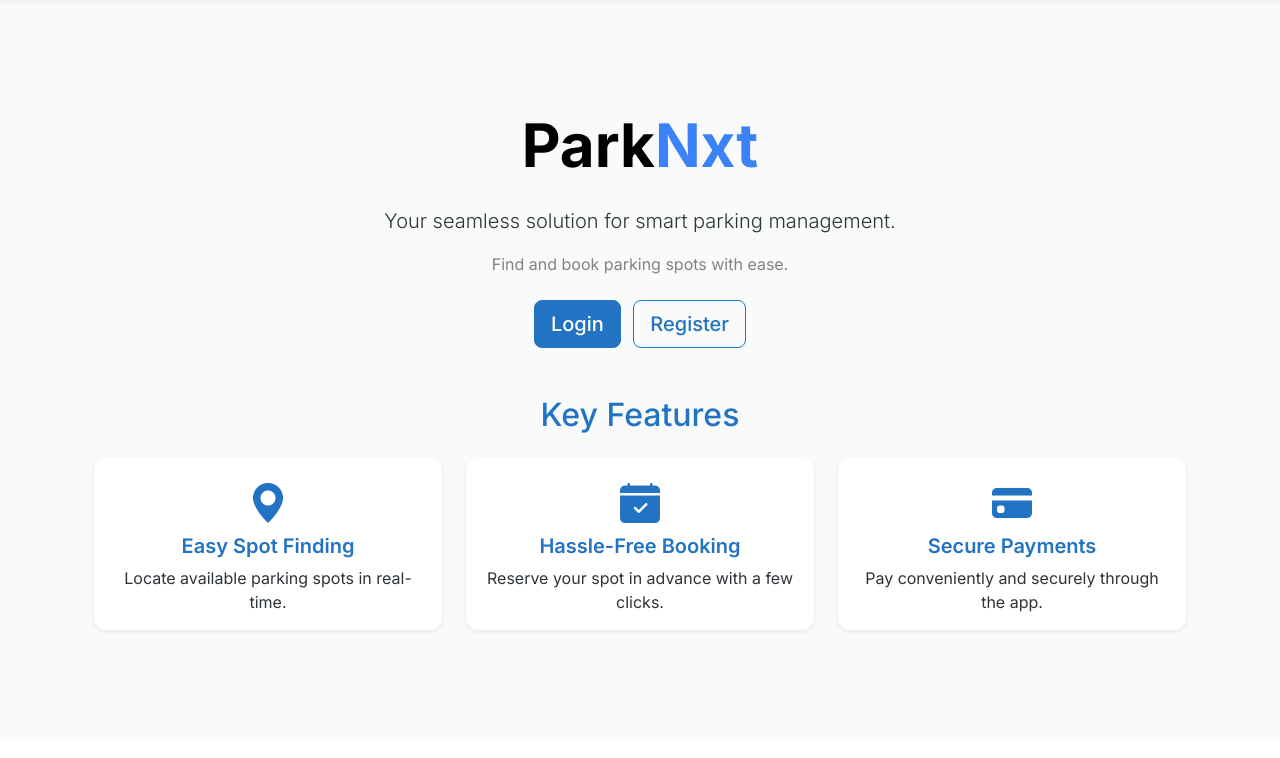
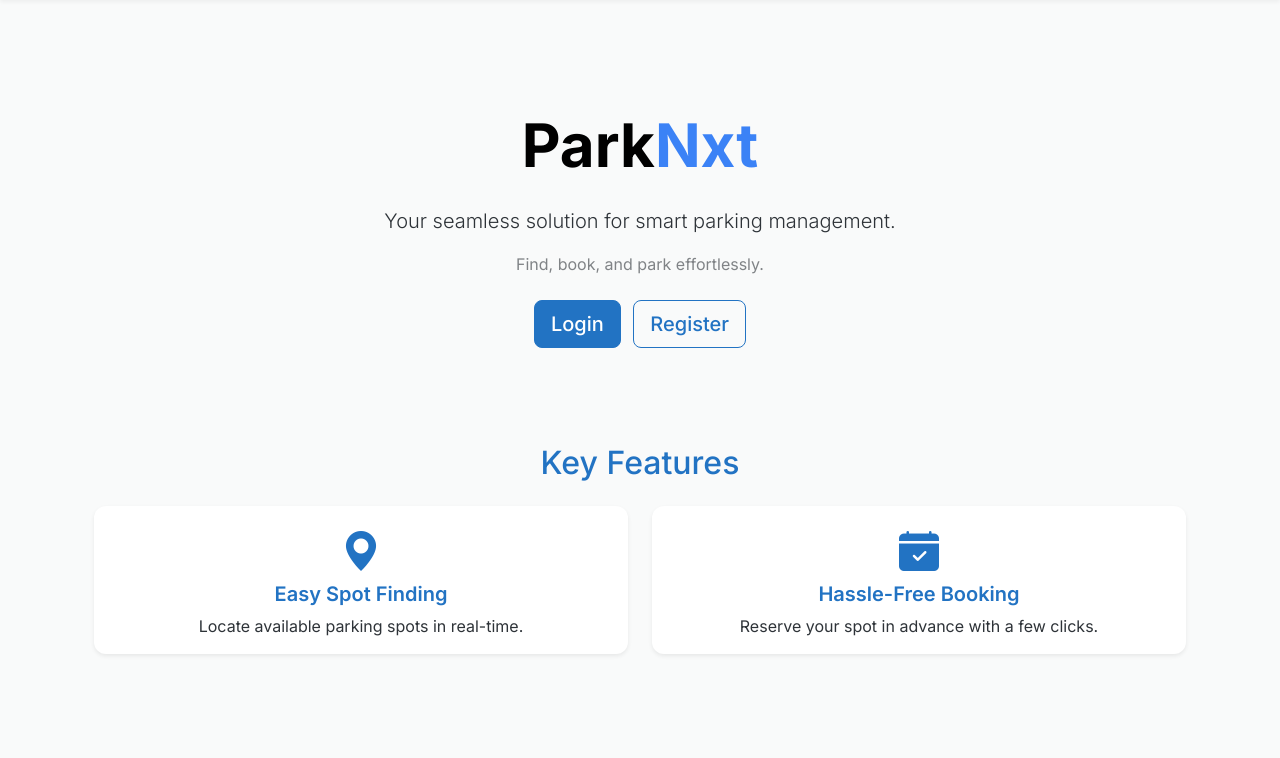
Before and after one commit to siris11/vehicle-parking-app, a Flask app: page / in a window 1280 px wide. Shown: the part 60-818 px from the top of the page. Before the commit the page ends 693 px from the top, so only its background shows below. Run offline with Flask 3, Linux system fonts and the light colour scheme; some libraries are stand-ins or nearby versions.

Commit message:
UI changes

```diff
--- a/app/admin.py
+++ b/app/admin.py
@@ -334,7 +334,7 @@ def delete_spot(spot_id):
 @login_required
 @admin_required
 def list_users():
-    users = User.query.filter_by(is_admin=False).order_by(User.username).all()
+    users = User.query.order_by(User.username).all()
     return render_template('admin/list_users.html', users=users, title='Registered Users')
 
 
--- a/app/static/css/style.css
+++ b/app/static/css/style.css
@@ -111,6 +111,16 @@ main {
     border-top-color: var(--bs-secondary);
 }
 
+.card-header {
+    background-color: #f8f9fa; /* Light grey header */
+    border-bottom: 1px solid #e9ecef;
+    font-weight: 600;
+}
+.chart-container {
+    position: relative;
+    height: 300px; /* Fixed height for charts */
+    width: 100%;
+}
 
 .card {
     border: none;
--- a/app/templates/admin/list_users.html
+++ b/app/templates/admin/list_users.html
@@ -1,5 +1,4 @@
 {% extends "base.html" %}
-
 {% block title %}{{ title }} - {{ super() }}{% endblock %}
 
 {% block content %}
@@ -30,7 +29,6 @@
                 <td>{{ user_item.reservations.count() }}</td>
                 <td>
                     <a href="{{ url_for('admin.user_details', user_id=user_item.id) }}" class="btn btn-sm btn-outline-info">View Details</a>
-                    {# Add other actions like disable user if needed #}
                 </td>
             </tr>
             {% endfor %}
@@ -39,7 +37,7 @@
 </div>
 {% else %}
 <div class="alert alert-info" role="alert">
-    No registered users found other than Admin.
+    No users found!
 </div>
 {% endif %}
 {% endblock %}
--- a/app/templates/admin/user_details.html
+++ b/app/templates/admin/user_details.html
@@ -33,6 +33,7 @@
     </div>
 </div>
 
+{% if not user.is_admin %}
 <h3 class="mt-4 mb-3">Reservation History</h3>
 {% if reservations %}
 <div class="table-responsive">
@@ -114,4 +115,5 @@
     This user has no reservations yet.
 </div>
 {% endif %}
+{% endif %}
 {% endblock %}
--- a/app/templates/index.html
+++ b/app/templates/index.html
@@ -1,14 +1,13 @@
 {% extends "base.html" %}
-
-{% block title %}Welcome to ParkNxt{% endblock %}
+{% block title %}ParkNxt{% endblock %}
 
 {% block content %}
-<div class="container text-center landing-hero-section">
+<div class="container text-center landing-hero-section mb-5">
     <div class="centre mb-3">
         <span class="logo-primary">Park</span><span class="logo-secondary">Nxt</span>
     </div>
     <p class="lead text-dark">Your seamless solution for smart parking management.</p>
-    <p class="text-muted">Find and book parking spots with ease.</p>
+    <p class="text-muted">Find, book, and park effortlessly.</p>
     <div class="mt-4">
         <a href="{{ url_for('auth.login') }}" class="btn btn-primary btn-lg me-2">Login</a>
         <a href="{{ url_for('auth.register') }}" class="btn btn-outline-primary btn-lg">Register</a>
@@ -18,7 +17,7 @@
 <div class="container py-5">
     <h2 class="text-center text-primary mb-4">Key Features</h2>
     <div class="row text-center">
-        <div class="col-md-4 mb-4">
+        <div class="col-md-6 mb-4">
             <div class="card h-100 shadow-sm">
                 <div class="card-body">
                     <i class="bi bi-geo-alt-fill text-primary fs-1 mb-3"></i>
@@ -27,7 +26,7 @@
                 </div>
             </div>
         </div>
-        <div class="col-md-4 mb-4">
+        <div class="col-md-6 mb-4">
             <div class="card h-100 shadow-sm">
                 <div class="card-body">
                     <i class="bi bi-calendar-check-fill text-primary fs-1 mb-3"></i>
@@ -36,15 +35,6 @@
                 </div>
             </div>
         </div>
-        <div class="col-md-4 mb-4">
-            <div class="card h-100 shadow-sm">
-                <div class="card-body">
-                    <i class="bi bi-credit-card-fill text-primary fs-1 mb-3"></i>
-                    <h5 class="card-title text-primary">Secure Payments</h5>
-                    <p class="card-text text-dark">Pay conveniently and securely through the app.</p>
-                </div>
-            </div>
-        </div>
     </div>
 </div>
 {% endblock %}
--- a/requirements.txt
+++ b/requirements.txt
@@ -7,4 +7,5 @@ email_validator
 Werkzeug
 MarkupSafe
 Flask-Bootstrap
+flask-login
 pytz
```
Also changed, not shown: app/templates/admin/list_parking_lots.html (+8 -7 lines), app/templates/admin/view_lot_spots.html (+4 -4 lines), app/templates/admin/view_spot_details.html (+7 -7 lines), app/templates/user/book_spot.html (+3 -4 lines), app/templates/user/dashboard.html (+0 -12 lines), 1 other file.
